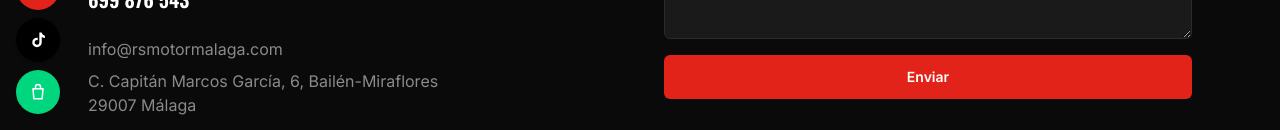
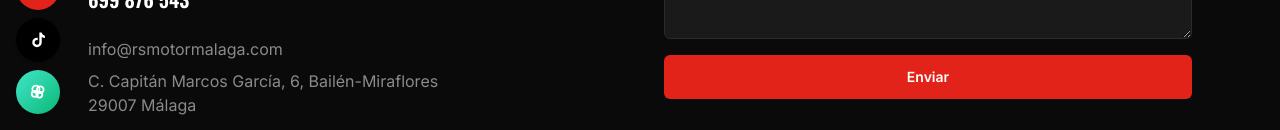
Before and after one commit to rauljaviermg-dot/RS-MOTOR-WEB, a Next.js app: page /contacto in a window 1280 px wide. Shown: the part 670-800 px from the top of the page. Built offline with nearby package versions, Linux system fonts and the light colour scheme.

Commit message:
Ajustar icono de Wallapop para parecerse al logo real (nube/flor + degradado)

```diff
--- a/src/components/SocialBubble.tsx
+++ b/src/components/SocialBubble.tsx
@@ -24,11 +24,13 @@ export default function SocialBubble() {
       <a
         href="#"
         aria-label="Wallapop"
-        className="flex h-11 w-11 items-center justify-center rounded-full bg-[#00D67D] text-white shadow-sm transition-transform hover:scale-110"
+        className="flex h-11 w-11 items-center justify-center rounded-full bg-gradient-to-br from-[#3FE6C9] to-[#00B876] text-white shadow-sm transition-transform hover:scale-110"
       >
-        <svg viewBox="0 0 24 24" fill="none" stroke="currentColor" strokeWidth="1.8" className="h-5 w-5">
-          <path d="M6 8h12l-1 12H7L6 8Z" strokeLinejoin="round" />
-          <path d="M9 8V6a3 3 0 0 1 6 0v2" strokeLinecap="round" />
+        <svg viewBox="0 0 24 24" fill="none" stroke="currentColor" strokeWidth="2.1" strokeLinecap="round" className="h-5 w-5">
+          <circle cx="9.5" cy="8.5" r="4.3" />
+          <circle cx="14.7" cy="9.3" r="4" />
+          <circle cx="8.2" cy="14.2" r="3.7" />
+          <circle cx="13.6" cy="15" r="3.6" />
         </svg>
       </a>
     </div>
```
